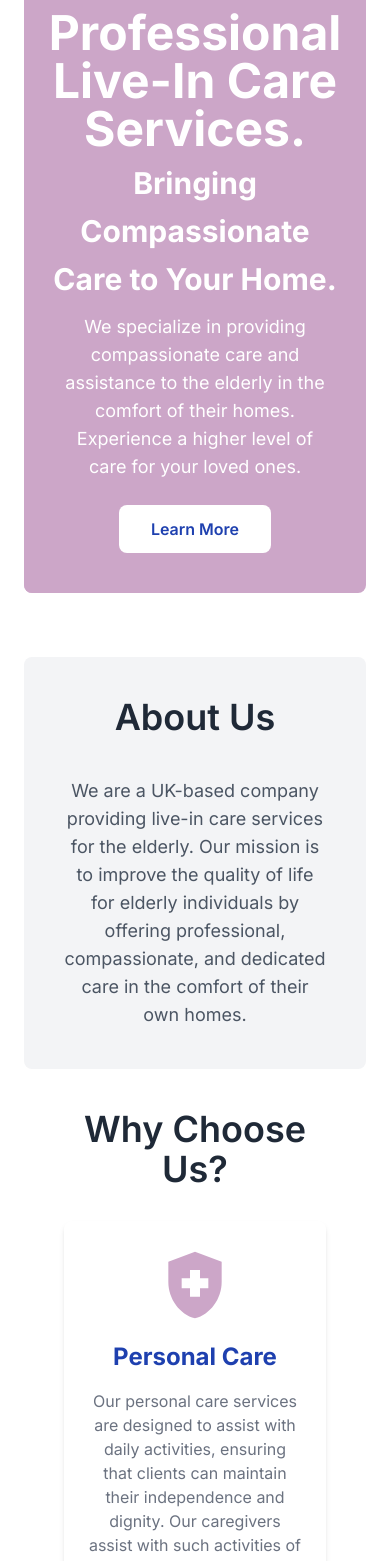
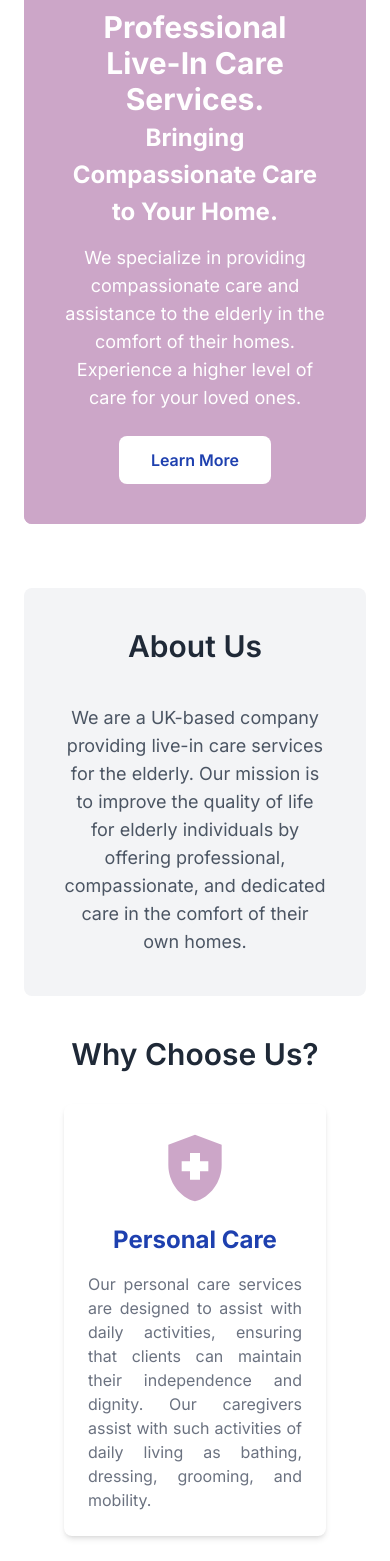
Before and after one commit to JeiKiarie/superbcare-v3, a Next.js app: page / in a window 390 px wide. Shown: the part 3200-4761 px from the top of the page. Built offline with nearby package versions, Linux system fonts and the light colour scheme.

Commit message:
adjusted font sizes

```diff
--- a/app/page.js
+++ b/app/page.js
@@ -118,7 +118,7 @@ export default function Home() {
 			{/* About Us Section */}
 			<section className="bg-gray-100 p-10 rounded-lg">
 				<motion.h2
-					className="text-4xl font-semibold text-center text-gray-800 mb-10"
+					className="text-3xl md:text-4xl font-semibold text-center text-gray-800 mb-10"
 					initial={{ opacity: 0 }}
 					animate={{ opacity: 1 }}
 					transition={{ duration: 1 }}>
@@ -140,7 +140,7 @@ export default function Home() {
 			{/* Why Choose Us Section */}
 			<section className="p-10">
 				<motion.h2
-					className="text-4xl font-semibold text-center text-gray-800 mb-8"
+					className="text-3xl md:text-4xl font-semibold text-center text-gray-800 mb-8"
 					initial={{ opacity: 0 }}
 					animate={{ opacity: 1 }}
 					transition={{ duration: 1 }}>
@@ -151,14 +151,14 @@ export default function Home() {
 					{services.map((service) => (
 						<motion.article
 							key={service.index}
-							className="bg-white p-6 rounded-lg shadow-md text-center"
+							className="bg-white p-6 rounded-lg shadow-md text-justify"
 							initial={{ opacity: 0, scale: 0.8 }}
 							animate={{ opacity: 1, scale: 1 }}
 							transition={{ delay: 0.3, duration: 0.5 }}>
 							<div className="w-20 h-20 mx-auto mb-4">
 								{<service.icon className="w-full h-full text-[#cca6c8]" />}
 							</div>
-							<h3 className="text-2xl font-bold text-blue-800 mb-4">
+							<h3 className="text-2xl text-center font-bold text-blue-800 mb-4">
 								{service.title}
 							</h3>
 							<p className="text-gray-500">{service.text}</p>
@@ -170,7 +170,7 @@ export default function Home() {
 			{/* Team Section */}
 			<section className="bg-gray-100 p-10 rounded-lg">
 				<motion.h2
-					className="text-4xl font-semibold text-center text-gray-800 mb-8"
+					className="text-3xl md:text-4xl font-semibold text-center text-gray-800 mb-8"
 					initial={{ opacity: 0 }}
 					animate={{ opacity: 1 }}
 					transition={{ duration: 1 }}>
@@ -189,7 +189,7 @@ export default function Home() {
 							height={200}
 							src={kiarie}
 							alt="Team Member"
-							className="w-64 h-64 mx-auto rounded-full mb-4"
+							className="w-40 h-40 md:w-64 md:h-64 mx-auto rounded-full mb-4"
 						/>
 						<h3 className="text-xl font-semibold text-blue-800">James</h3>
 						<p className="text-gray-500">Lead Caregiver</p>
@@ -206,7 +206,7 @@ export default function Home() {
 							height={200}
 							src={kiarie}
 							alt="Team Member"
-							className="w-64 h-64 mx-auto rounded-full mb-4"
+							className="w-40 h-40 md:w-64 md:h-64 mx-auto rounded-full mb-4"
 						/>
 						<h3 className="text-xl font-semibold text-blue-800">Ken</h3>
 						<p className="text-gray-500">Registered Nurse</p>
@@ -221,7 +221,7 @@ export default function Home() {
 							height={200}
 							src={kiarie}
 							alt="Team Member"
-							className="w-64 h-64 mx-auto rounded-full mb-4"
+							className="w-40 h-40 md:w-64 md:h-64 mx-auto rounded-full mb-4"
 						/>
 						<h3 className="text-xl font-semibold text-blue-800">Mark</h3>
 						<p className="text-gray-500">Registered Nurse</p>
@@ -234,7 +234,7 @@ export default function Home() {
 			{/* Testimonials Section */}
 			<section className="bg-gray-100 p-10 rounded-lg">
 				<motion.h2
-					className="text-4xl font-semibold text-center text-gray-800 mb-10"
+					className="text-3xl md:text-4xl font-semibold text-center text-gray-800 mb-10"
 					initial={{ opacity: 0 }}
 					animate={{ opacity: 1 }}
 					transition={{ duration: 1 }}>
@@ -273,7 +273,7 @@ export default function Home() {
 			{/* Call to Action / Contact Section */}
 			<section className="p-10 text-center bg-blue-800 text-white rounded-lg">
 				<motion.h2
-					className="text-4xl font-bold mb-4"
+					className="text-3xl md:text-4xl font-bold mb-4"
 					initial={{ opacity: 0 }}
 					animate={{ opacity: 1 }}
 					transition={{ duration: 1 }}>
--- a/components/Hero.jsx
+++ b/components/Hero.jsx
@@ -12,9 +12,10 @@ const Hero = () => {
 				initial={{ opacity: 0, y: -50 }}
 				animate={{ opacity: 1, y: 0 }}
 				transition={{ duration: 1 }}>
-				<h1 className="text-5xl font-bold mb-4 text-center">
-					Professional Live-In Care Services. <br />
-					<span className="text-3xl">
+				<h1 className="text-3xl md:text-5xl font-bold text-center mb-4">
+					Professional Live-In Care Services.
+					<br />
+					<span className="text-2xl">
 						Bringing Compassionate Care to Your Home.
 					</span>
 				</h1>
```
